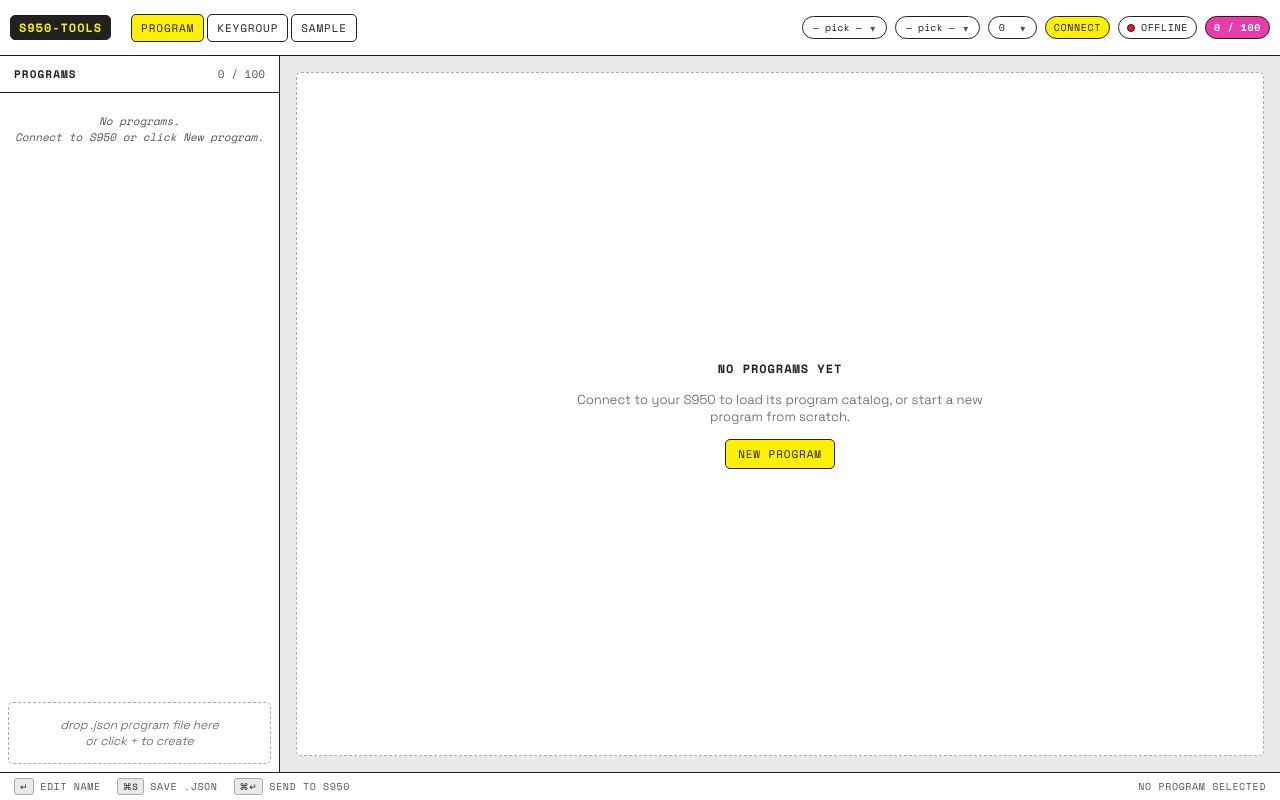
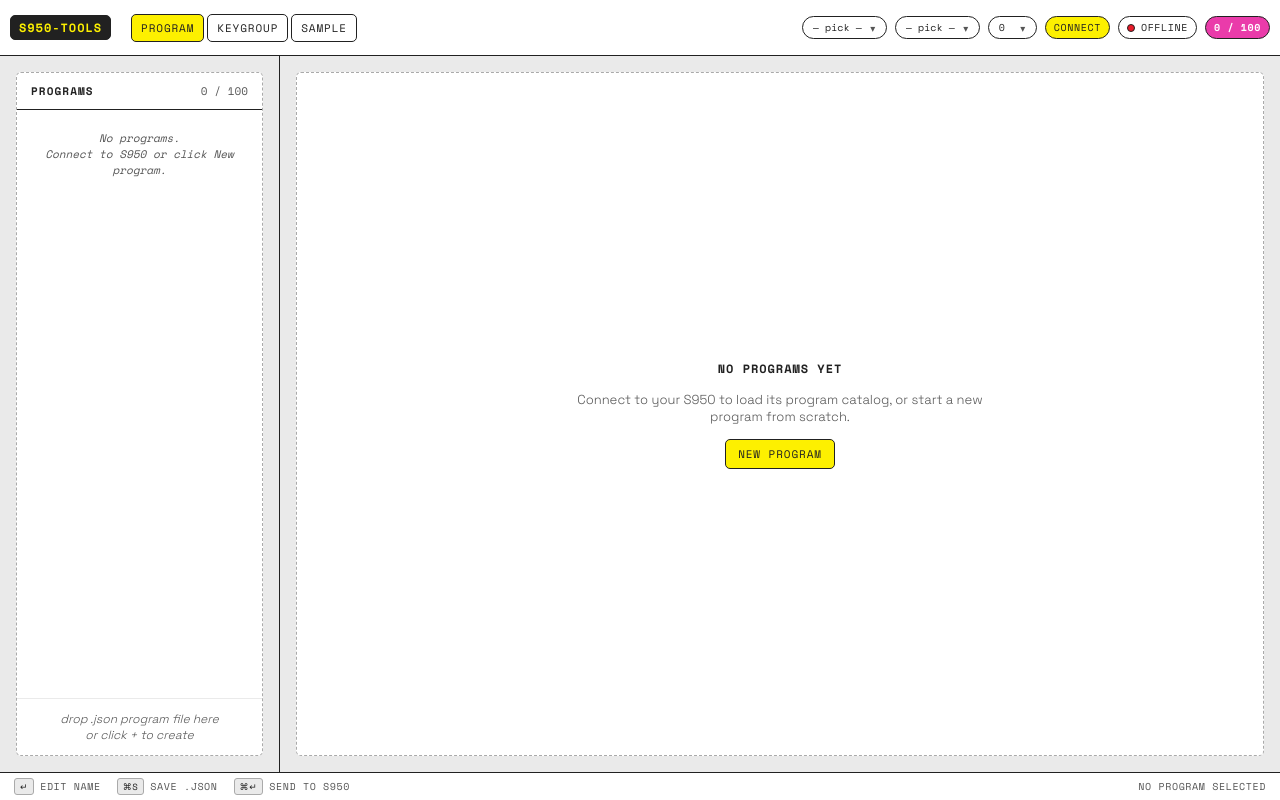
Before and after one commit to diemonster/s950tools, a Svelte app in the folder cmd/s950-gui/frontend/: page / in a window 1280 px wide. Built offline with nearby package versions, Linux system fonts and the light colour scheme.

Commit message:
fix box style consistency, party mode tweaks

```diff
--- a/cmd/s950-gui/frontend/src/routes/Keygroup.svelte
+++ b/cmd/s950-gui/frontend/src/routes/Keygroup.svelte
@@ -243,6 +243,7 @@
 
   <!-- Samples sidebar — drag source for zone binding (drag impl is TODO). -->
   <aside class="sidebar">
+    <div class="sidebar__panel">
       <div class="sidebar__head">
         <div class="sidebar__title">Samples</div>
         <div class="sidebar__count">{$samples.length} / 100</div>
@@ -263,8 +264,9 @@
           </div>
         {/each}
       </div>
-    <div class="dropzone-hint">
+      <div class="sidebar__hint">
         drag a sample onto a zone to bind<br/>(shift + drop = loud layer)
+      </div>
     </div>
   </aside>
 
@@ -659,7 +661,7 @@
     grid-column: 2 / 3;
     grid-row: 2 / 5;
     padding: 16px;
-    background: var(--grey-light);
+    background: var(--main-bg);
     display: flex;
   }
 
--- a/cmd/s950-gui/frontend/src/routes/Program.svelte
+++ b/cmd/s950-gui/frontend/src/routes/Program.svelte
@@ -89,6 +89,7 @@
 
   <!-- Programs sidebar -->
   <aside class="sidebar">
+    <div class="sidebar__panel">
       <div class="sidebar__head">
         <div class="sidebar__title">Programs</div>
         <div class="sidebar__count">{$programs.length} / 100</div>
@@ -112,8 +113,9 @@
           </div>
         {/if}
       </div>
-    <div class="dropzone-hint">
+      <div class="sidebar__hint">
         drop .json program file here<br/>or click + to create
+      </div>
     </div>
   </aside>
 
@@ -413,7 +415,7 @@
     grid-template-columns: minmax(420px, 560px) 1fr;
     grid-template-rows: auto 1fr auto;
     gap: 16px;
-    background: var(--grey-light);
+    background: var(--main-bg);
     min-height: 0;
   }
   /* Empty-state spans the whole grid so the dashed CTA panel fills
--- a/cmd/s950-gui/frontend/src/routes/Sample.svelte
+++ b/cmd/s950-gui/frontend/src/routes/Sample.svelte
@@ -774,6 +774,16 @@
   <Topbar slotCount={`${$samples.length} / 100`} slotNoun="samples" />
 
   <aside class="sidebar">
+    <!-- The whole sidebar content sits in a single dashed white card
+         that mirrors the main pane's empty-state shape, so the two
+         panels feel like one visual system. The card itself is the
+         file-drop target — dropping anywhere on it imports. -->
+    <div class="sidebar__panel"
+      class:is-dragging={isDragging}
+      style="--wails-drop-target: drop;"
+      on:dragenter={onDragEnter}
+      on:dragleave={onDragLeave}
+      on:dragover={onDragOver}>
       <div class="sidebar__head">
         <div class="sidebar__title">Samples</div>
         <div class="sidebar__count">{$samples.length} / 100</div>
@@ -813,17 +823,13 @@
           </div>
         {/if}
       </div>
-    <div class="dropzone-hint"
-      class:is-dragging={isDragging}
-      style="--wails-drop-target: drop;"
-      on:dragenter={onDragEnter}
-      on:dragleave={onDragLeave}
-      on:dragover={onDragOver}>
+      <div class="sidebar__hint">
         {#if $samples.length === 0}
           drag .wav / .aiff files here<br/>to import
         {:else}
           drag .wav / .aiff files here<br/>to replace the selected sample
         {/if}
+      </div>
     </div>
   </aside>
 
@@ -1533,7 +1539,7 @@
     display: flex;
     flex-direction: column;
     gap: 16px;
-    background: var(--grey-light);
+    background: var(--main-bg);
     height: 100%;
     min-height: 0;
     overflow: auto;
--- a/cmd/s950-gui/frontend/src/shared.css
+++ b/cmd/s950-gui/frontend/src/shared.css
@@ -36,6 +36,12 @@
    * (`--black`/`--white` invert between themes; these don't.) */
   --ink:   #212121;
   --paper: #FFFFFF;
+
+  /* Semantic surface tokens. Page-scoped Svelte styles read these
+   * instead of var(--grey-light) directly so the theme can swap the
+   * "main work area" colour without specificity wars against the
+   * per-route scoped CSS. */
+  --main-bg: var(--grey-light);
 }
 
 /* ---------- Party Mode ----------
@@ -45,9 +51,11 @@
  * the main work area becomes yellow, the sidebar becomes green, and
  * the top/bottom bars become black with light text — same palette
  * relationship as the website's party mode. */
-html[data-theme="party"] .main,
-html[data-theme="party"] .kg-empty  { background: var(--rb-yellow); }
-html[data-theme="party"] .sidebar   { background: var(--rb-green); }
+/* Token-driven swap: page-scoped .main / .kg-empty rules pick up the
+   new value via var(--main-bg). Avoids the specificity battle that
+   element-targeted overrides lose against Svelte's hashed scope. */
+html[data-theme="party"] { --main-bg: var(--rb-yellow); }
+html[data-theme="party"] .sidebar { background: var(--rb-green); }
 html[data-theme="party"] .topbar    { background: var(--ink); }
 html[data-theme="party"] .statusbar { background: var(--ink); color: var(--paper); }
 /* On the dark statusbar, the kbd pill still pops thanks to its own
@@ -56,12 +64,15 @@ html[data-theme="party"] .statusbar { background: var(--ink); color: var(--paper
    nudging so it's readable next to white status text. */
 html[data-theme="party"] .statusbar__hint { color: var(--paper); }
 html[data-theme="party"] .statusbar kbd  { color: var(--ink); }
-/* Sidebar dropzone hint sits on a green sidebar in party mode; the
+/* Sidebar panel sits on the green sidebar in party mode; the
    default dashed grey loses contrast on green, so swap to black
    chrome which reads cleanly on the green. */
-html[data-theme="party"] .dropzone-hint {
+html[data-theme="party"] .sidebar__panel {
   border-color: var(--ink);
+}
+html[data-theme="party"] .sidebar__hint {
   color: var(--ink);
+  border-top-color: var(--ink);
 }
 
 * { box-sizing: border-box; }
@@ -266,14 +277,34 @@ body {
 }
 .statusbar__spacer { flex: 1; }
 
-/* ---------- Sidebar shell ---------- */
+/* ---------- Sidebar shell ----------
+   The aside is just the grey backdrop + right border that separates
+   the sidebar from the main pane. The actual list/head/hint content
+   lives inside .sidebar__panel — a dashed white card with the same
+   shape as the main pane's empty-state, so the two panels feel like
+   one visual system. */
 .sidebar {
   grid-area: sidebar;
-  background: var(--white);
+  background: var(--grey-light);
   border-right: var(--bw) solid var(--black);
   display: flex;
   flex-direction: column;
   overflow: hidden;
+}
+.sidebar__panel {
+  flex: 1 1 0;
+  margin: 16px;
+  background: var(--white);
+  border: dashed var(--bw) var(--grey-medium);
+  border-radius: var(--r);
+  display: flex;
+  flex-direction: column;
+  overflow: hidden;
+  transition: background 120ms, border-color 120ms;
+}
+.sidebar__panel.is-dragging {
+  border-color: var(--rb-yellow);
+  background: color-mix(in srgb, var(--rb-yellow) 10%, var(--white));
 }
 .sidebar__head {
   display: flex;
@@ -315,7 +346,11 @@ body {
   cursor: pointer;
   font-size: 13px;
 }
-.sample:hover, .program:hover { background: var(--grey-light); border-color: var(--black); }
+/* Hover lifts each row to a white tile on the now-grey sidebar — same
+   "card pops off grey" relationship as the main pane. The previous
+   --grey-light hover went invisible after the sidebar BG flipped to
+   match the main panel. */
+.sample:hover, .program:hover { background: var(--white); border-color: var(--black); }
 .sample.selected, .program.selected {
   background: var(--rb-yellow);
   border-color: var(--black);
@@ -433,27 +468,16 @@ body {
   padding: 14px 8px;
   font-style: italic;
 }
-.dropzone-hint {
-  margin: 8px;
-  padding: 14px;
-  border: dashed var(--bw) var(--grey-medium);
-  border-radius: var(--r);
+/* Hint footer inside .sidebar__panel — the dashed border now lives
+   on the outer panel, so this is just an italic note divided from
+   the list by a thin top border. */
+.sidebar__hint {
+  padding: 12px 14px;
+  border-top: 1px solid var(--grey-light);
   color: var(--grey-dark);
   font-size: 12px;
   text-align: center;
   font-style: italic;
-  transition: background 120ms, border-color 120ms, color 120ms;
-}
-/* Hover state while a file is being dragged over an opted-in drop
-   target. Yellow border + tinted BG mirrors the slice-marker
-   highlight palette so the "accepted" affordance reads the same
-   across the app. */
-.dropzone-hint.is-dragging {
-  border-color: var(--rb-yellow);
-  background: color-mix(in srgb, var(--rb-yellow) 10%, var(--white));
-  color: var(--black);
-  font-style: normal;
-  font-weight: 600;
 }
 .waveform-card.is-dragging {
   /* The waveform card already has its own border via .card; switching
```
Also changed, not shown: 1 other file (tests, documents, lock files or other folders). Lines whose indentation alone changed are shown as unchanged.
